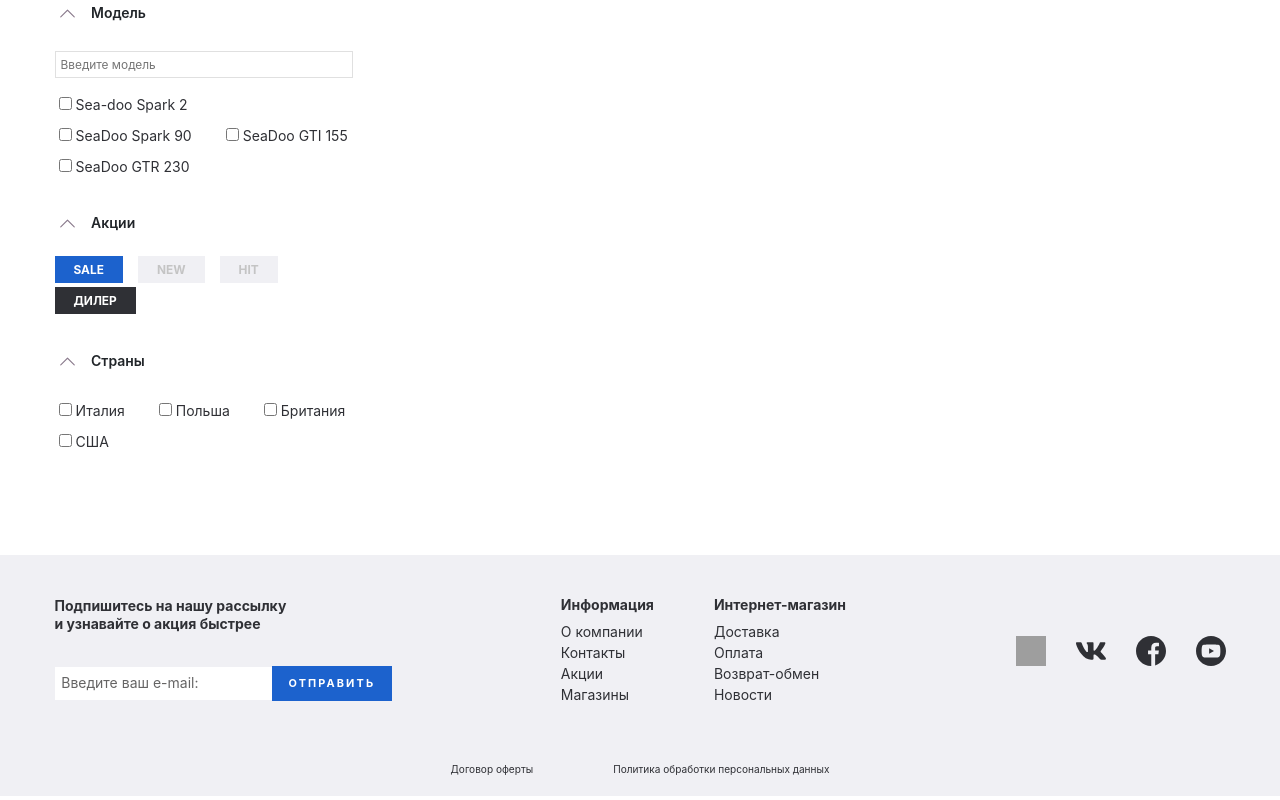
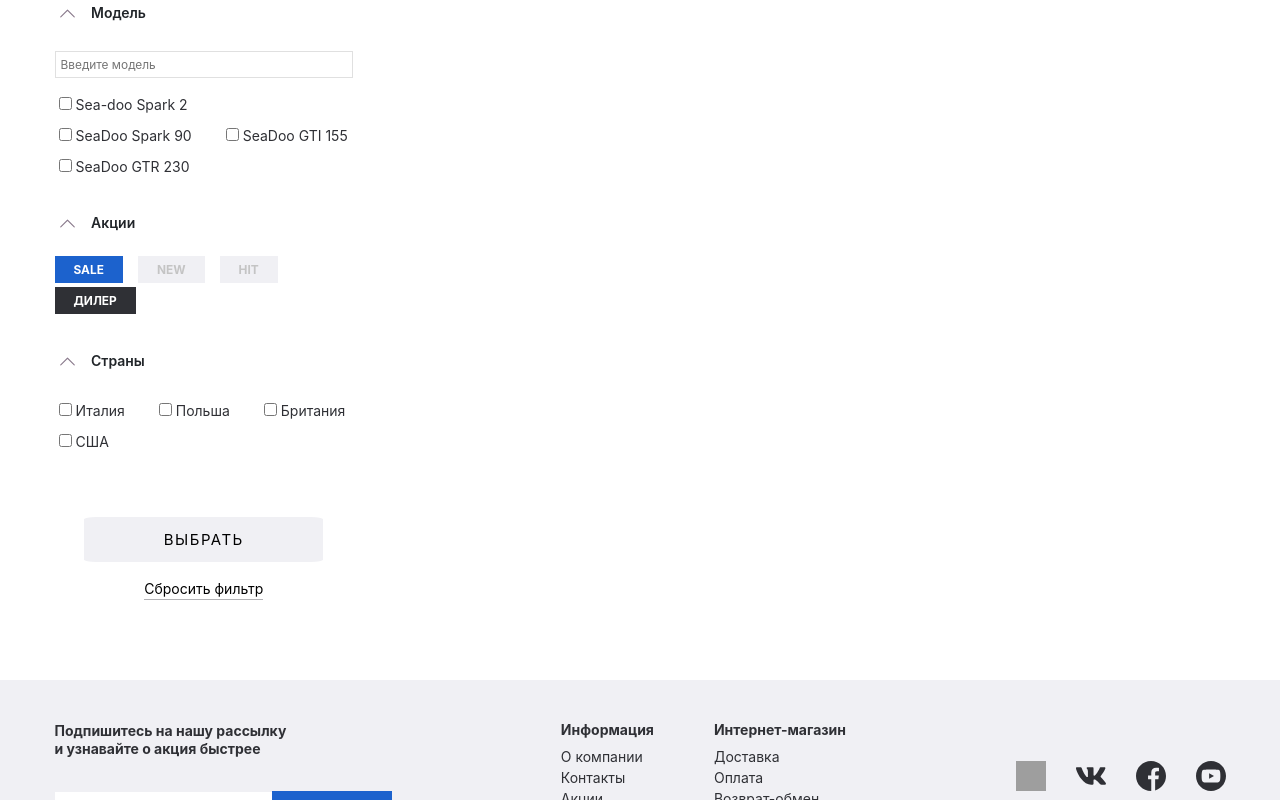
Before and after one commit to MariiaUdovytska/React-Online-store-Gidrotsikly, a React (Create React App) app in the folder react-online-store-gidrotsikly/: page / in a window 1280 px wide. Shown: the part 1106-1906 px from the top of the page. Built offline with nearby package versions, Linux system fonts and the light colour scheme; grey boxes are pictures that could not be loaded.

Commit message:
add component ButtonChoose and styles

```diff
--- a/react-online-store-gidrotsikly/src/AdvancedOptions.js
+++ b/react-online-store-gidrotsikly/src/AdvancedOptions.js
@@ -1,5 +1,6 @@
 import React from 'react';
 import AdvancedOptionsParametres from './AdvancedOptionsParametres';
+import ButtonChoose from './ButtonChoose';
 import './css/advancedOptions.css';
 
 
@@ -25,12 +26,16 @@
 						<span className={((this.state.move===1)?' advanced-options__body-name-active':'advanced-options__body-name-noactive')} onClick={()=>{this.clickLabel(1)}}>по&nbsp;марке</span>
 					</div>
 					<div className='advanced-options__body-items'>
-						<div className='advanced-options__body-item' style={{transform: value}}><AdvancedOptionsParametres/></div>
+						<div className='advanced-options__body-item' style={{transform: value}}>
+							<AdvancedOptionsParametres/>
+							<ButtonChoose/>
+						</div>
 						<div className='advanced-options__body-item' style={{transform: value}}>
 							<div className='advanced-options__body-item-inputbtn'>
 								<input className='advanced-options__body-item-input' type='text' placeholder='Введите марку' aria-label='Введите марку'/>
 								<button className='advanced-options__body-item-btn' type='submit'><i className="bi bi-search search__body-btn-phone-img" style={{fontSize: '24px', color: '#2F3035'}}></i></button>
 							</div>
+							<ButtonChoose/>
 						</div>
 					</div>
 				</div>
--- /dev/null
+++ b/react-online-store-gidrotsikly/src/ButtonChoose.js
@@ -0,0 +1,16 @@
+import React from 'react';
+import './css/buttonChoose.css';
+
+
+function ButtonChoose() {
+	return (
+		<div className='button-choose'>
+			<div className='button-choose__body'>
+				<div className='button-choose__body-send'><button type='submit'>ВЫБРАТЬ</button></div>
+				<div className='button-choose__body-reset'><button type='submit'>Сбросить фильтр</button></div>
+			</div>
+		</div>
+	);
+}
+
+export default ButtonChoose;
--- /dev/null
+++ b/react-online-store-gidrotsikly/src/css/buttonChoose.css
@@ -0,0 +1,47 @@
+.button-choose{
+	margin-top: 42px;
+}
+.button-choose__body{
+	width: 100%;
+	text-align: center;
+}
+.button-choose__body-send{
+	text-transform: uppercase;
+	font-size: 1.07rem;
+}
+.button-choose__body-send button{
+	background-color: #F0F0F4;
+	width: 80%;
+	padding: 15px 0px;
+	letter-spacing: 1.5px;
+	border-radius: 5%;
+	font-size: 1.07rem;
+}
+.button-choose__body-send button:hover{
+	background-color: #b2b2b5;
+	color: #fff;
+	transition: all 0.4s ease-in-out ;
+}
+.button-choose__body-reset{
+	margin-top: 20px;
+}
+.button-choose__body-reset button{
+	background-color: transparent;
+
+}
+.button-choose__body-reset button::after{
+	display: block;
+	content: "";
+	height: 1px;
+	width: 100%;
+	background-color: #b2b2b5;
+	margin-top: 3px;
+}
+.button-choose__body-reset button:hover{
+	color:#1C62CD;
+	transition: all 0.4s ease-in-out
+}
+.button-choose__body-reset button:hover::after{
+	background-color: #1C62CD;
+	transition: all 0.4s ease-in-out
+}
```
